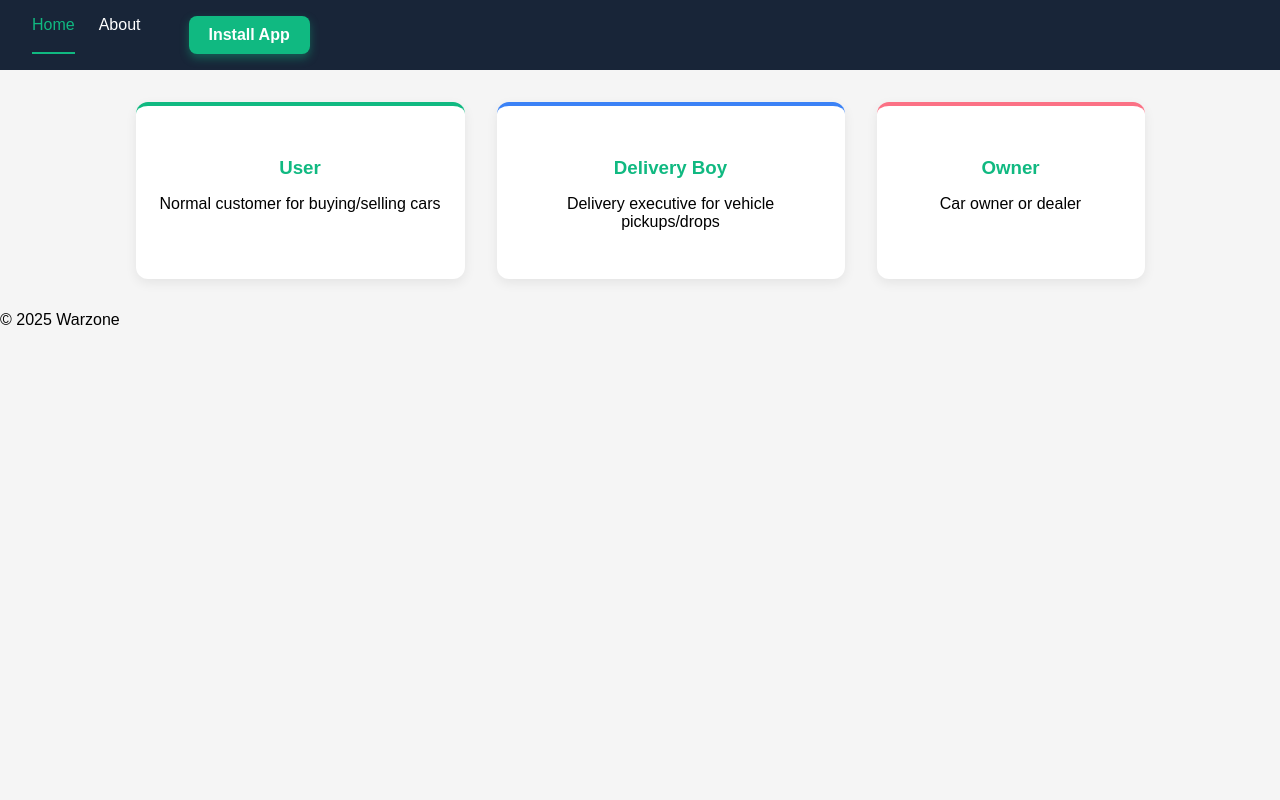
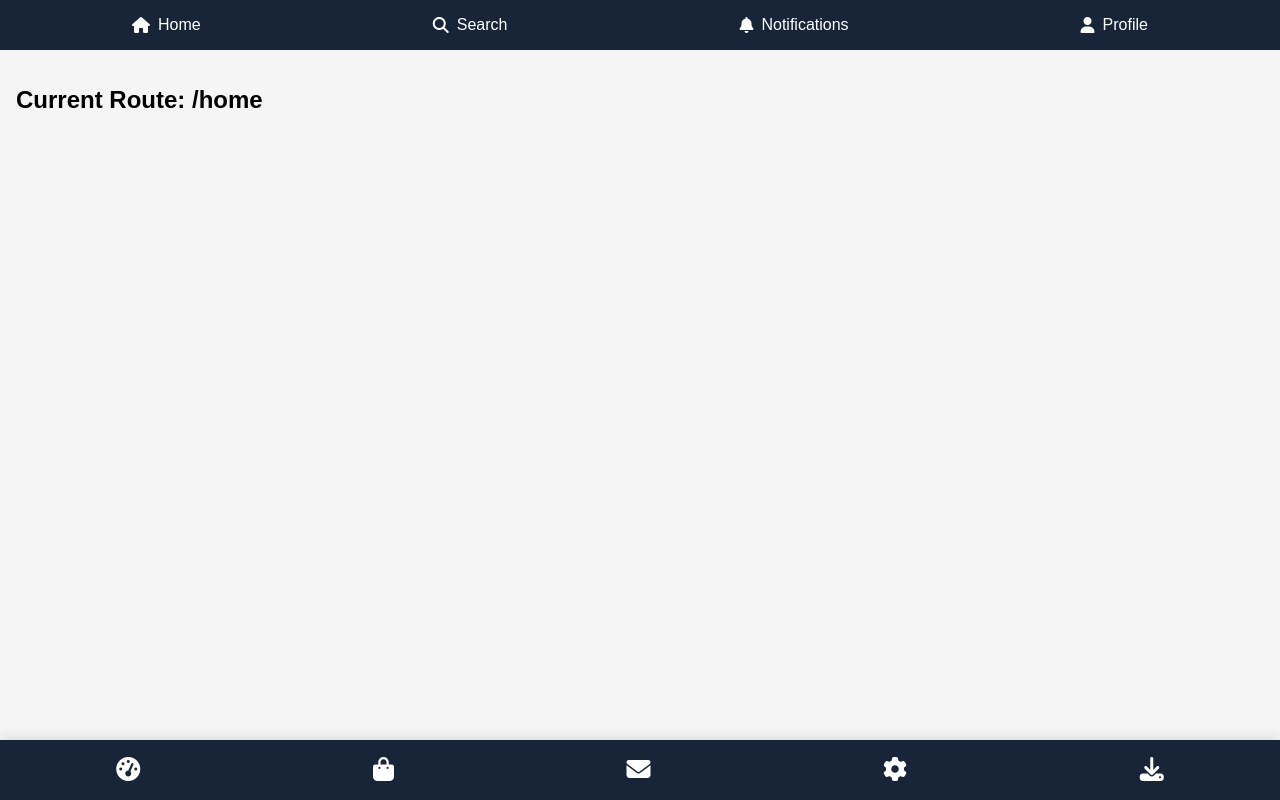
Before and after one commit to Akhil80git/fistReattest, a React (Vite) app: page / in a window 1280 px wide. Built offline with nearby package versions, Linux system fonts and the light colour scheme.

Commit message:
Kuch change kiya hai

```diff
--- a/src/App.jsx
+++ b/src/App.jsx
@@ -1,77 +1,27 @@
-import React, { useEffect, useState } from 'react';
+import React, { useState } from 'react';
 import './App.css';
 import Nav from './co/Nav';
+import FooterNav from './co/FooterNav';
 
 export default function App() {
-  // Routing state
-  const [route, setRoute] = useState(window.location.pathname);
-  // PWA Prompt state
-  const [deferredPrompt, setDeferredPrompt] = useState(null);
-
-  useEffect(() => {
-    const handleRoute = () => setRoute(window.location.pathname);
-    window.addEventListener('popstate', handleRoute);
-
-    // Service Worker registration for PWA
-    if ('serviceWorker' in navigator) {
-      navigator.serviceWorker.register('/sw.js').catch(() => {});
-    }
-
-    const beforeInstallPromptHandler = (e) => {
-      e.preventDefault();
-      setDeferredPrompt(e);
-    };
-    window.addEventListener('beforeinstallprompt', beforeInstallPromptHandler);
-
-    return () => {
-      window.removeEventListener('popstate', handleRoute);
-      window.removeEventListener('beforeinstallprompt', beforeInstallPromptHandler);
-    };
-  }, []);
+  const [route, setRoute] = useState('/home');
 
   function handleNavigate(path) {
-    if (path !== route) {
-      window.history.pushState({}, '', path);
-      setRoute(path);
-    }
+    setRoute(path);
   }
 
-  function handleInstallApp() {
-    if (!deferredPrompt) {
-      alert('Install prompt not available! Make sure your browser and PWA setup is correct.');
-      return;
-    }
-    deferredPrompt.prompt();
-    deferredPrompt.userChoice.then(() => setDeferredPrompt(null));
+  function handleDownload() {
+    alert("Download action chala! Yahan aap APK ya file ka link laga sakte hain.");
   }
 
   return (
     <div>
-      <Nav
-        route={route}
-        onNavigate={handleNavigate}
-        installApp={handleInstallApp}
-      />
-      <main>
-        {/* 3 main boxes: User, Delivery Boy, Owner */}
-        <div className="role-cards">
-          <div className="role-card user">
-            <h3>User</h3>
-            <p>Normal customer for buying/selling cars</p>
-          </div>
-          <div className="role-card delivery">
-            <h3>Delivery Boy</h3>
-            <p>Delivery executive for vehicle pickups/drops</p>
-          </div>
-          <div className="role-card owner">
-            <h3>Owner</h3>
-            <p>Car owner or dealer</p>
-          </div>
-        </div>
+      <Nav onNavigate={handleNavigate} />
+      <main style={{minHeight:'75vh', padding:'1rem'}}>
+        <h2>Current Route: {route}</h2>
+        {/* Apni route ke hisaab se UI dikha sakte hain */}
       </main>
-      <footer className="footer">
-        &copy; 2025 Warzone
-      </footer>
+      <FooterNav onNavigate={handleNavigate} onDownload={handleDownload} />
     </div>
   );
 }
--- /dev/null
+++ b/src/co/FooterNav.css
@@ -0,0 +1,23 @@
+.footer-nav {
+  position: fixed;
+  left: 0;
+  right: 0;
+  bottom: 0;
+  background: #182538;
+  display: flex;
+  justify-content: space-around;
+  align-items: center;
+  padding: 0.7rem 0;
+  box-shadow: 0 -2px 12px rgba(40,40,40,0.13);
+}
+.footer-nav a {
+  color: white;
+  font-size: 1.5rem;
+  padding: 0.3rem 0.6rem;
+  border-radius: 50%;
+  transition: background 0.2s;
+}
+.footer-nav a:hover {
+  background: #10b98120;
+  color: #10b981;
+}
--- /dev/null
+++ b/src/co/FooterNav.jsx
@@ -0,0 +1,14 @@
+import React from 'react';
+import './FooterNav.css';
+
+export default function FooterNav({ onNavigate, onDownload }) {
+  return (
+    <footer className="footer-nav">
+      <a onClick={() => onNavigate('/dashboard')}><i className="fas fa-tachometer-alt"></i></a>
+      <a onClick={() => onNavigate('/orders')}><i className="fas fa-shopping-bag"></i></a>
+      <a onClick={() => onNavigate('/messages')}><i className="fas fa-envelope"></i></a>
+      <a onClick={() => onNavigate('/settings')}><i className="fas fa-cog"></i></a>
+      <a onClick={onDownload}><i className="fas fa-download"></i></a>
+    </footer>
+  );
+}
--- a/src/co/Nav.css
+++ b/src/co/Nav.css
@@ -1,80 +1,18 @@
 .nav {
   display: flex;
+  background: #182538;
+  padding: 1rem;
+  justify-content: space-around;
   align-items: center;
-  background: #182538;
-  padding: 1rem 2rem;
-  color: white;
-  position: relative;
-}
-.nav-links {
-  display: flex;
-  gap: 1.5rem;
-  flex: 1;
 }
 .nav a {
   color: white;
+  font-size: 1rem;
+  display: flex;
+  align-items: center;
+  gap: 0.5rem;
   text-decoration: none;
-  transition: color 0.2s, border-bottom 0.2s;
-  font-weight: 500;
-  padding-bottom: 2px;
 }
-.nav a.active,
-.nav a:hover {
+.nav a:hover, .nav a.active {
   color: #10b981;
-  border-bottom: 2px solid #10b981;
 }
-.install-btn-nav {
-  background: #10b981;
-  color: white;
-  border: none;
-  padding: 10px 20px;
-  font-size: 1rem;
-  font-weight: 600;
-  border-radius: 8px;
-  cursor: pointer;
-  margin-left: 1.5rem;
-  box-shadow: 0 4px 10px rgba(16,185,129,0.4);
-  transition: all 0.3s;
-}
-.install-btn-nav:hover {
-  background: #059669;
-}
-
-/* Mobile */
-.mobile-menu-btn {
-  display: none;
-  background: none;
-  border: none;
-  color: white;
-  font-size: 1.7rem;
-  margin-right: 1rem;
-  cursor: pointer;
-}
-@media (max-width: 700px) {
-  .nav {
-    flex-direction: row;
-    padding: 1rem 1rem;
-    gap: 0;
-  }
-  .nav-links {
-    position: absolute;
-    top: 56px;
-    left: 0;
-    right: 0;
-    flex-direction: column;
-    background: #1e293b;
-    gap: 0.5rem;
-    padding: 1rem 1rem;
-    display: none;
-  }
-  .nav-links.show {
-    display: flex;
-    z-index: 10;
-  }
-  .mobile-menu-btn {
-    display: block;
-  }
-  .nav a {
-    padding: 0.4rem 0;
-  }
-}
--- a/src/co/Nav.jsx
+++ b/src/co/Nav.jsx
@@ -1,25 +1,13 @@
-import React, { useState } from 'react';
+import React from 'react';
 import './Nav.css';
 
-export default function Nav({ route, onNavigate, installApp }) {
-  const [menuOpen, setMenuOpen] = useState(false);
-
-  function handleClick(path) {
-    onNavigate(path);
-    setMenuOpen(false);
-  }
-
+export default function Nav({ onNavigate }) {
   return (
     <nav className="nav">
-      <button className="mobile-menu-btn" onClick={() => setMenuOpen(v => !v)} aria-label="Menu">
-        <i className="fas fa-bars"></i>
-      </button>
-      <div className={`nav-links${menuOpen ? ' show' : ''}`}>
-        <a href="/" className={route === '/' ? 'active' : ''} onClick={e => { e.preventDefault(); handleClick('/'); }}>Home</a>
-        <a href="/about" className={route === '/about' ? 'active' : ''} onClick={e => { e.preventDefault(); handleClick('/about'); }}>About</a>
-        {/* INSTALL APP BUTTON ALWAYS VISIBLE */}
-        <button className="install-btn-nav" onClick={installApp}>Install App</button>
-      </div>
+      <a onClick={() => onNavigate('/home')}><i className="fas fa-home"></i> Home</a>
+      <a onClick={() => onNavigate('/search')}><i className="fas fa-search"></i> Search</a>
+      <a onClick={() => onNavigate('/notifications')}><i className="fas fa-bell"></i> Notifications</a>
+      <a onClick={() => onNavigate('/profile')}><i className="fas fa-user"></i> Profile</a>
     </nav>
   );
 }
```
